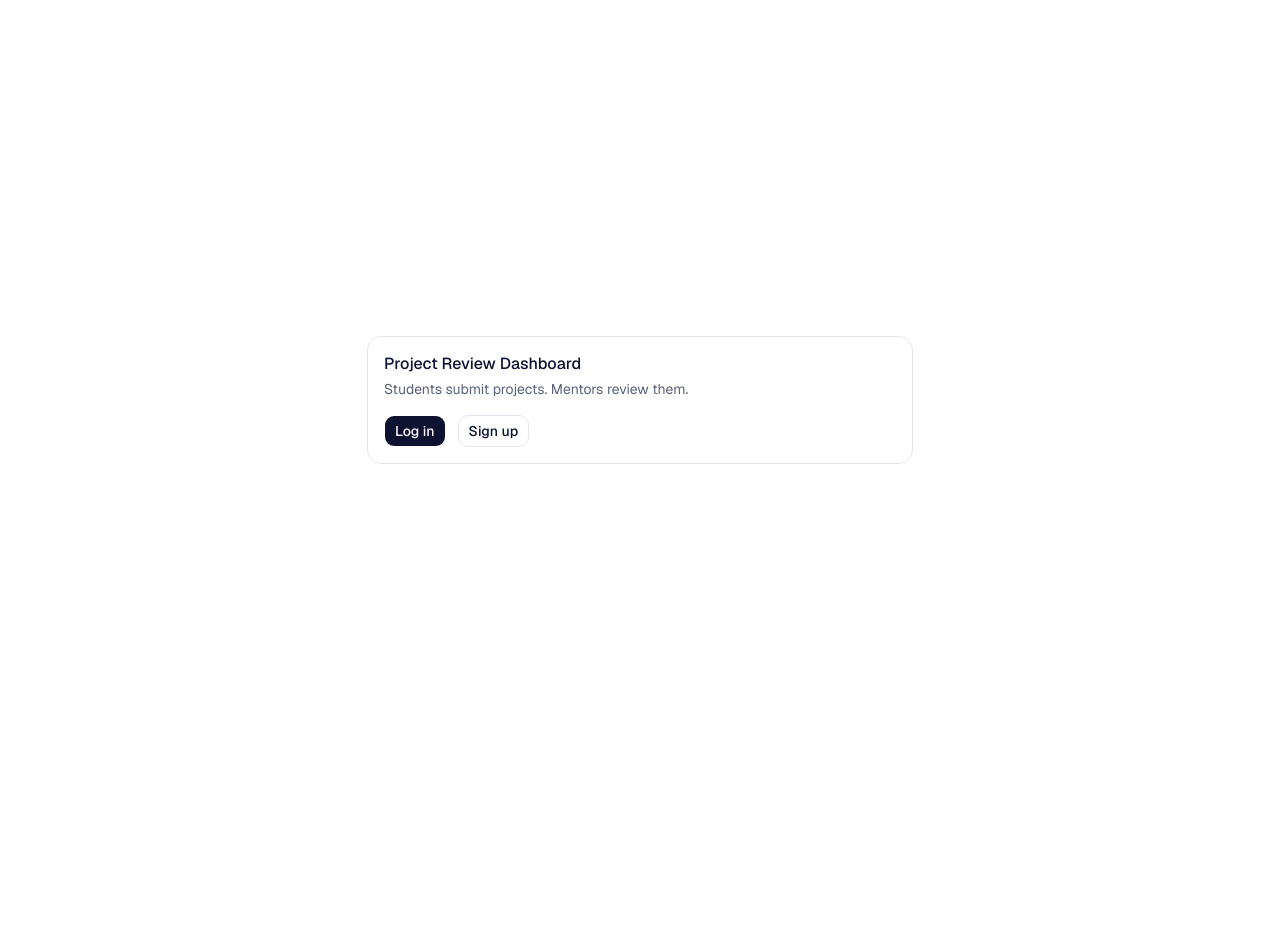
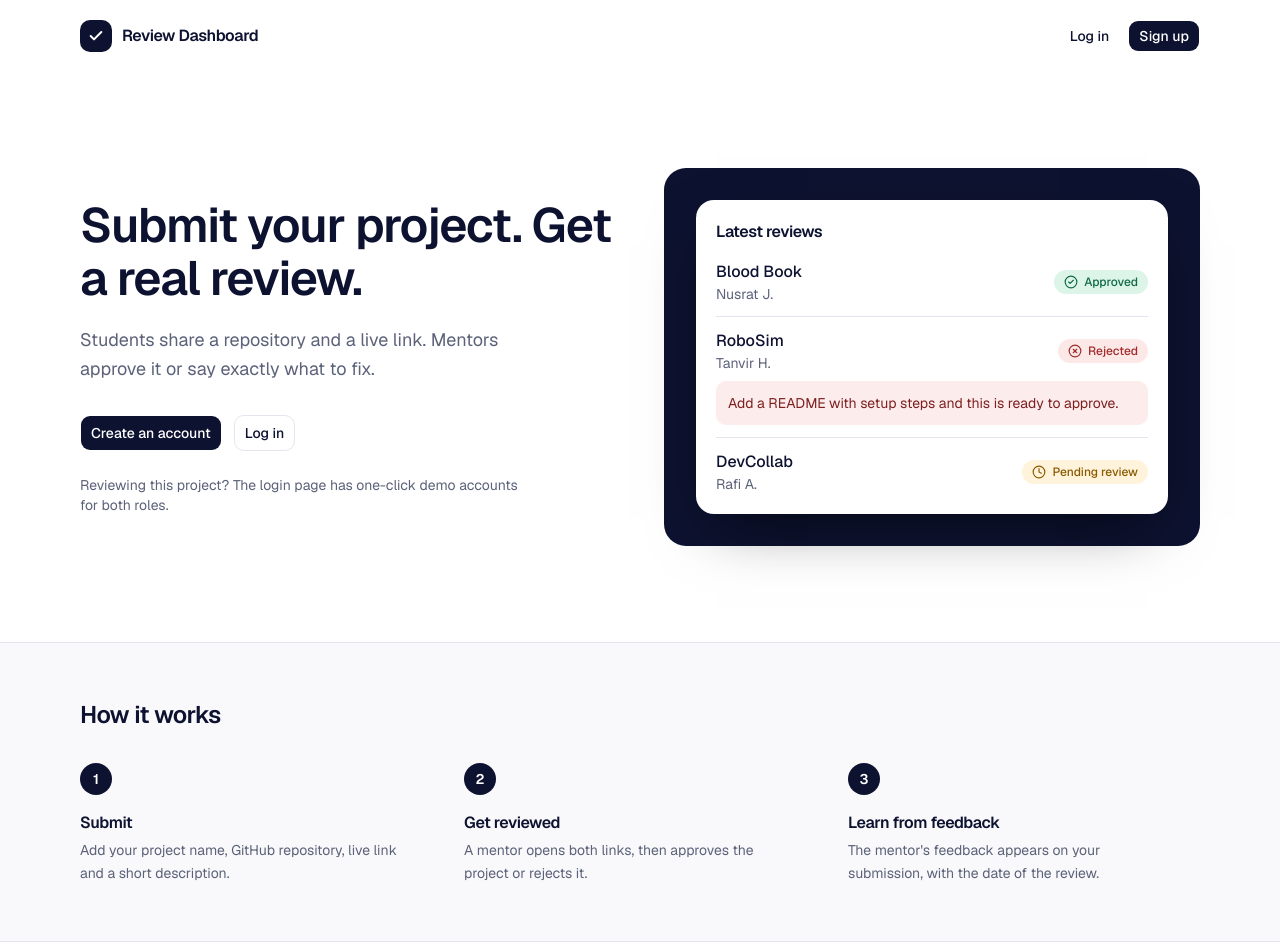
Before and after one commit to ShafinRME/review-dashboard, a Next.js app in the folder apps/web/: page / in a window 1280 px wide. Shown: the top 952 px of the page. Before the commit the page ends 800 px from the top, so only its background shows below. Built offline with nearby package versions, Linux system fonts and the light colour scheme; no server answers.

Commit message:
feat(web): add landing page, not-found and error pages, favicon and metadata

```diff
--- /dev/null
+++ b/apps/web/src/app/error.tsx
@@ -0,0 +1,36 @@
+"use client";
+
+import Link from "next/link";
+import { useEffect } from "react";
+import { Brand } from "@/components/brand";
+import { Button } from "@/components/ui/button";
+
+export default function ErrorPage({
+  error,
+  reset,
+}: {
+  error: Error & { digest?: string };
+  reset: () => void;
+}) {
+  useEffect(() => {
+    console.error(error);
+  }, [error]);
+
+  return (
+    <main className="mx-auto flex min-h-screen max-w-md flex-col justify-center px-6">
+      <Brand />
+      <h1 className="mt-10 text-3xl font-semibold tracking-tight">
+        Something went wrong
+      </h1>
+      <p className="mt-2 text-muted-foreground">
+        We could not load this page. Try again, or go back to the start.
+      </p>
+      <div className="mt-8 flex gap-3">
+        <Button onClick={reset}>Try again</Button>
+        <Button asChild variant="outline">
+          <Link href="/">Back to home</Link>
+        </Button>
+      </div>
+    </main>
+  );
+}
--- a/apps/web/src/app/layout.tsx
+++ b/apps/web/src/app/layout.tsx
@@ -1,4 +1,4 @@
-import type { Metadata } from "next";
+import type { Metadata, Viewport } from "next";
 import { Geist, Geist_Mono } from "next/font/google";
 import { Providers } from "@/components/providers";
 import { Toaster } from "@/components/ui/sonner";
@@ -13,7 +13,14 @@ const geistMono = Geist_Mono({
 export const metadata: Metadata = {
   title: { default: "Review Dashboard", template: "%s | Review Dashboard" },
   description: "Students submit projects and mentors review them.",
+  openGraph: {
+    title: "Review Dashboard",
+    description: "Students submit projects and mentors review them.",
+    type: "website",
+  },
 };
+
+export const viewport: Viewport = { themeColor: "#0d1230" };
 
 export default function RootLayout({
   children,
--- /dev/null
+++ b/apps/web/src/app/not-found.tsx
@@ -0,0 +1,25 @@
+import type { Metadata } from "next";
+import Link from "next/link";
+import { Brand } from "@/components/brand";
+import { Button } from "@/components/ui/button";
+
+export const metadata: Metadata = { title: "Page not found" };
+
+export default function NotFound() {
+  return (
+    <main className="mx-auto flex min-h-screen max-w-md flex-col justify-center px-6">
+      <Brand />
+      <h1 className="mt-10 text-3xl font-semibold tracking-tight">
+        Page not found
+      </h1>
+      <p className="mt-2 text-muted-foreground">
+        The page you opened does not exist or has moved.
+      </p>
+      <div className="mt-8">
+        <Button asChild>
+          <Link href="/">Back to home</Link>
+        </Button>
+      </div>
+    </main>
+  );
+}
--- a/apps/web/src/app/page.tsx
+++ b/apps/web/src/app/page.tsx
@@ -1,37 +1,105 @@
 import Link from "next/link";
 import { redirect } from "next/navigation";
+import { Brand } from "@/components/brand";
+import { SampleReviews } from "@/components/landing/sample-reviews";
+import { Button } from "@/components/ui/button";
 import { homeFor } from "@/lib/roles";
 import { getCurrentUser } from "@/lib/server/session";
-import { Button } from "@/components/ui/button";
-import {
-  Card,
-  CardContent,
-  CardDescription,
-  CardHeader,
-  CardTitle,
-} from "@/components/ui/card";
+
+const steps = [
+  {
+    title: "Submit",
+    text: "Add your project name, GitHub repository, live link and a short description.",
+  },
+  {
+    title: "Get reviewed",
+    text: "A mentor opens both links, then approves the project or rejects it.",
+  },
+  {
+    title: "Learn from feedback",
+    text: "The mentor's feedback appears on your submission, with the date of the review.",
+  },
+];
 
 export default async function HomePage() {
   const user = await getCurrentUser();
   if (user) redirect(homeFor(user.role));
+
   return (
-    <main className="mx-auto flex min-h-screen max-w-xl items-center px-4">
-      <Card className="w-full">
-        <CardHeader>
-          <CardTitle>Project Review Dashboard</CardTitle>
-          <CardDescription>
-            Students submit projects. Mentors review them.
-          </CardDescription>
-        </CardHeader>
-        <CardContent className="flex gap-3">
-          <Button asChild>
+    <div className="flex min-h-screen flex-col">
+      <header className="mx-auto flex w-full max-w-6xl items-center justify-between px-4 py-5">
+        <Brand />
+        <nav aria-label="Account" className="flex items-center gap-2">
+          <Button asChild variant="ghost">
             <Link href="/login">Log in</Link>
           </Button>
-          <Button asChild variant="outline">
+          <Button asChild>
             <Link href="/signup">Sign up</Link>
           </Button>
-        </CardContent>
-      </Card>
-    </main>
+        </nav>
+      </header>
+
+      <main className="flex-1">
+        <section className="mx-auto grid w-full max-w-6xl gap-12 px-4 py-14 lg:grid-cols-2 lg:items-center lg:py-24">
+          <div>
+            <h1 className="max-w-xl text-4xl font-semibold leading-[1.1] tracking-tight sm:text-5xl">
+              Submit your project. Get a real review.
+            </h1>
+            <p className="mt-5 max-w-md text-lg leading-relaxed text-muted-foreground">
+              Students share a repository and a live link. Mentors approve it or
+              say exactly what to fix.
+            </p>
+            <div className="mt-8 flex flex-wrap gap-3">
+              <Button asChild size="lg">
+                <Link href="/signup">Create an account</Link>
+              </Button>
+              <Button asChild size="lg" variant="outline">
+                <Link href="/login">Log in</Link>
+              </Button>
+            </div>
+            <p className="mt-6 max-w-md text-sm text-muted-foreground">
+              Reviewing this project? The login page has one-click demo accounts
+              for both roles.
+            </p>
+          </div>
+          <SampleReviews />
+        </section>
+
+        <section
+          aria-labelledby="how-it-works"
+          className="border-y bg-muted/50"
+        >
+          <div className="mx-auto w-full max-w-6xl px-4 py-14">
+            <h2
+              id="how-it-works"
+              className="text-2xl font-semibold tracking-tight"
+            >
+              How it works
+            </h2>
+            <ol className="mt-8 grid gap-8 md:grid-cols-3">
+              {steps.map((step, index) => (
+                <li key={step.title}>
+                  <span className="grid size-8 place-items-center rounded-full bg-primary text-sm font-semibold text-primary-foreground">
+                    {index + 1}
+                  </span>
+                  <h3 className="mt-4 font-semibold tracking-tight">
+                    {step.title}
+                  </h3>
+                  <p className="mt-1 max-w-xs text-sm leading-relaxed text-muted-foreground">
+                    {step.text}
+                  </p>
+                </li>
+              ))}
+            </ol>
+          </div>
+        </section>
+      </main>
+
+      <footer>
+        <div className="mx-auto w-full max-w-6xl px-4 py-6 text-sm text-muted-foreground">
+          Built with Next.js, Express, PostgreSQL and Prisma.
+        </div>
+      </footer>
+    </div>
   );
 }
--- a/apps/web/src/components/auth/auth-shell.tsx
+++ b/apps/web/src/components/auth/auth-shell.tsx
@@ -1,20 +1,11 @@
-import { Check } from "lucide-react";
-import Link from "next/link";
+import { Brand } from "@/components/brand";
 import { ReviewPreview } from "./review-preview";
 
 export function AuthShell({ children }: { children: React.ReactNode }) {
   return (
     <div className="grid min-h-screen lg:grid-cols-[minmax(0,5fr)_minmax(0,6fr)]">
       <div className="flex flex-col px-6 py-8 sm:px-12">
-        <Link
-          href="/"
-          className="inline-flex w-fit items-center gap-2.5 font-semibold tracking-tight"
-        >
-          <span className="grid size-8 place-items-center rounded-lg bg-primary text-primary-foreground">
-            <Check className="size-4" strokeWidth={3} />
-          </span>
-          Review Dashboard
-        </Link>
+        <Brand />
         <div className="mx-auto flex w-full max-w-[26rem] flex-1 flex-col justify-center py-12">
           {children}
         </div>
--- /dev/null
+++ b/apps/web/src/components/brand.tsx
@@ -0,0 +1,16 @@
+import { Check } from "lucide-react";
+import Link from "next/link";
+
+export function Brand() {
+  return (
+    <Link
+      href="/"
+      className="inline-flex w-fit items-center gap-2.5 rounded-md font-semibold tracking-tight focus-visible:outline-none focus-visible:ring-2 focus-visible:ring-ring"
+    >
+      <span className="grid size-8 place-items-center rounded-lg bg-primary text-primary-foreground">
+        <Check className="size-4" strokeWidth={3} aria-hidden="true" />
+      </span>
+      Review Dashboard
+    </Link>
+  );
+}
--- /dev/null
+++ b/apps/web/src/components/landing/sample-reviews.tsx
@@ -0,0 +1,47 @@
+import { StatusBadge } from "@/components/status-badge";
+import type { SubmissionStatus } from "@/types/api";
+
+// Decorative sample of the review feed. Illustrative content only.
+const samples: {
+  project: string;
+  student: string;
+  status: SubmissionStatus;
+  note?: string;
+}[] = [
+  { project: "Blood Book", student: "Nusrat J.", status: "APPROVED" },
+  {
+    project: "RoboSim",
+    student: "Tanvir H.",
+    status: "REJECTED",
+    note: "Add a README with setup steps and this is ready to approve.",
+  },
+  { project: "DevCollab", student: "Rafi A.", status: "PENDING" },
+];
+
+export function SampleReviews() {
+  return (
+    <div aria-hidden="true" className="rounded-3xl bg-[#0d1230] p-5 sm:p-8">
+      <div className="rounded-2xl bg-white p-5 text-[#0d1230] shadow-[0_24px_60px_-20px_rgba(0,0,0,0.6)]">
+        <p className="font-semibold tracking-tight">Latest reviews</p>
+        <ul className="mt-4 divide-y divide-[#e3e6ee]">
+          {samples.map((s) => (
+            <li key={s.project} className="py-3 first:pt-0 last:pb-0">
+              <div className="flex items-center justify-between gap-3">
+                <div className="min-w-0">
+                  <p className="truncate font-medium">{s.project}</p>
+                  <p className="text-sm text-[#5b6279]">{s.student}</p>
+                </div>
+                <StatusBadge status={s.status} />
+              </div>
+              {s.note && (
+                <p className="mt-2 rounded-lg bg-[#fde8e8]/80 p-3 text-sm text-[#7d2020]">
+                  {s.note}
+                </p>
+              )}
+            </li>
+          ))}
+        </ul>
+      </div>
+    </div>
+  );
+}
```
Also changed, not shown: apps/web/src/app/icon.svg (added), 1 other file (tests, documents, lock files or other folders).
